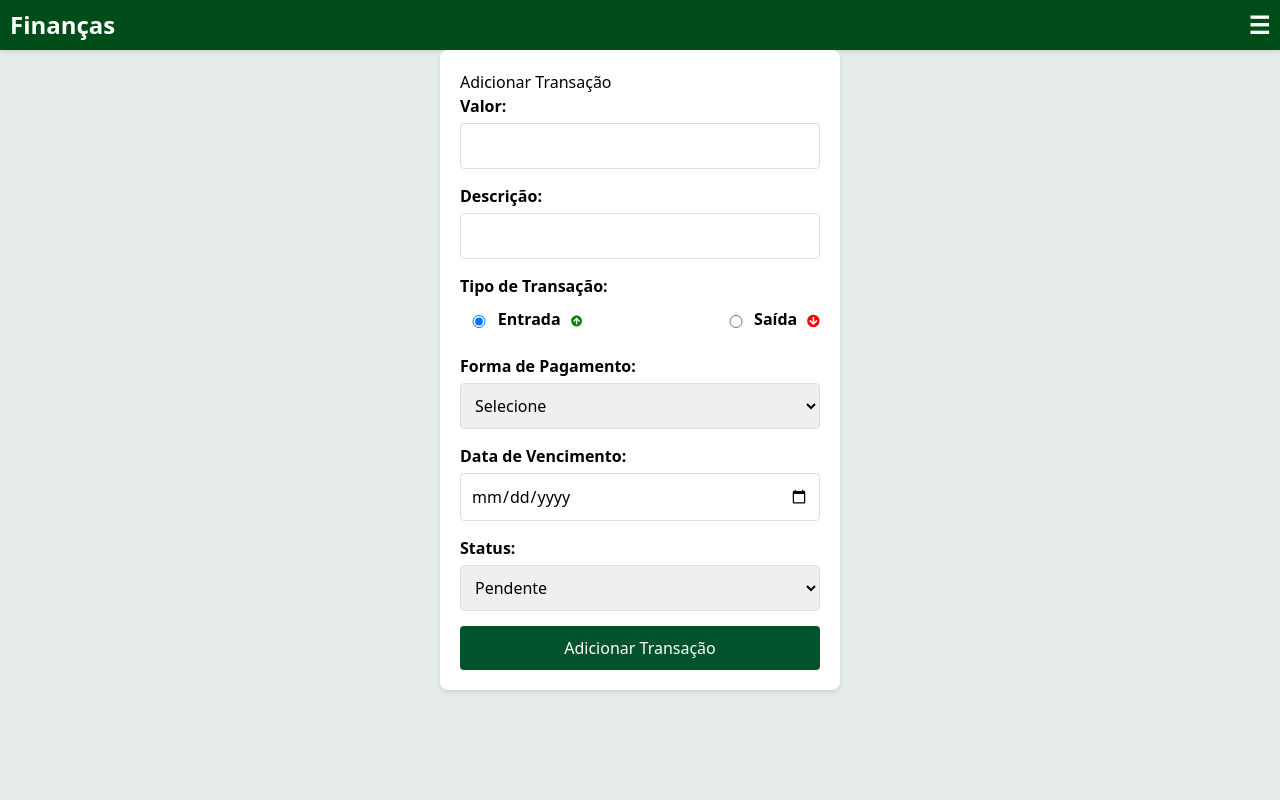
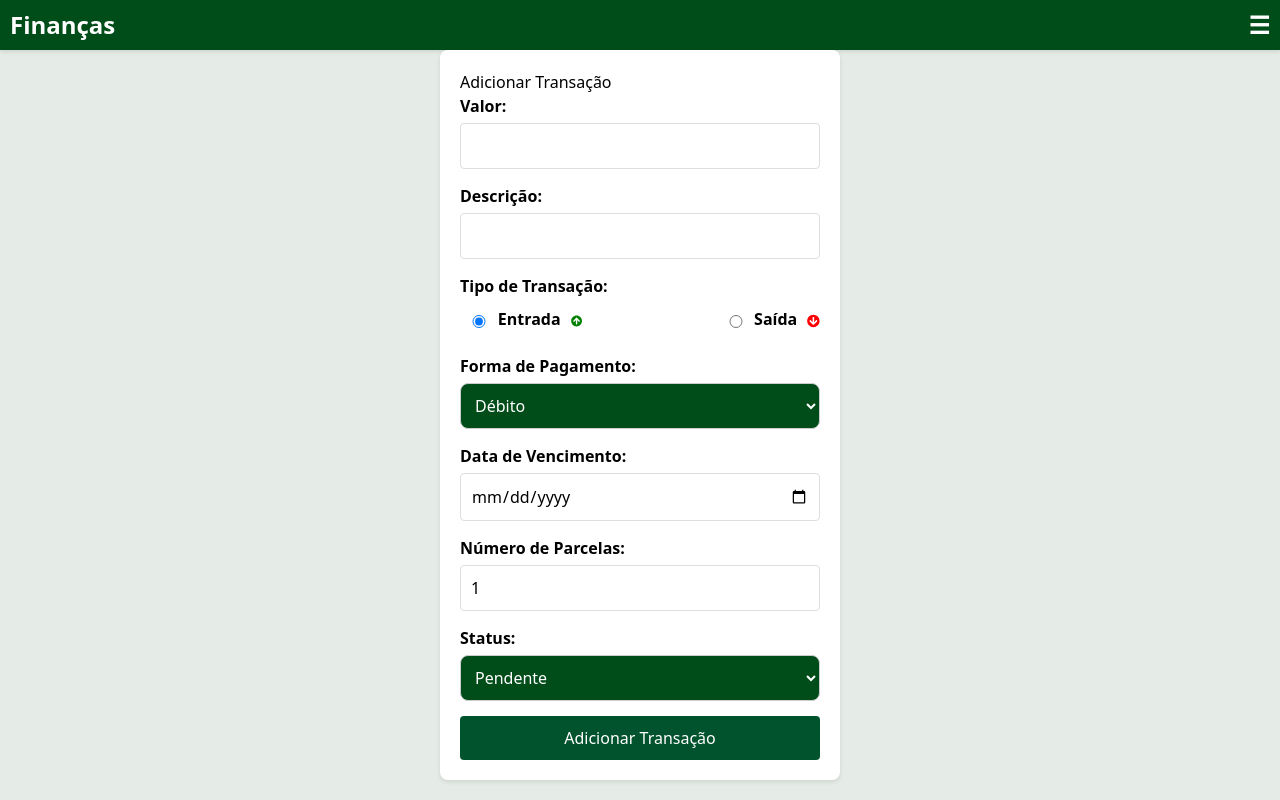
Before and after one commit to fmancebo/FinancasNext, a Next.js app: page /AddTransaction in a window 1280 px wide. Built offline with nearby package versions, Linux system fonts and the light colour scheme; no server answers.

Commit message:
renderizaçao das contas ok!

```diff
--- a/package.json
+++ b/package.json
@@ -10,6 +10,7 @@
   },
   "dependencies": {
     "bcryptjs": "^2.4.3",
+    "date-fns": "^4.1.0",
     "dotenv": "^16.4.5",
     "jsonwebtoken": "^9.0.2",
     "mongoose": "^8.6.1",
--- a/src/app/AddTransaction/page.tsx
+++ b/src/app/AddTransaction/page.tsx
@@ -15,20 +15,18 @@ import {
 } from "./styles";
 
 const AddTransaction = () => {
-  const { data: session } = useSession(); // Obtém a sessão do NextAuth
+  const { data: session } = useSession();
   const [formData, setFormData] = useState({
     valor: "",
     descricao: "",
     tipo: "entrada",
     forma: "",
     dataVencimento: "",
+    parcelas: 1,
     status: "pendente",
   });
   const [error, setError] = useState<string | null>(null);
   const [success, setSuccess] = useState<string | null>(null);
-
-  // Logs para depuração
-  console.log("Sessão do NextAuth:", session);
 
   const handleChange = (
     e: React.ChangeEvent<HTMLInputElement | HTMLSelectElement>
@@ -43,15 +41,11 @@ const AddTransaction = () => {
   const handleSubmit = async (e: React.FormEvent<HTMLFormElement>) => {
     e.preventDefault();
 
-    // Verifica e loga o ID do usuário
     if (!session?.user?.id) {
       console.error("Usuário não está autenticado");
       setError("Usuário não está autenticado");
       return;
     }
-
-    console.log("ID do usuário:", session.user.id);
-    console.log("Dados do formulário:", formData);
 
     try {
       const response = await fetch(`/api/accounts/${session.user.id}`, {
@@ -61,9 +55,6 @@ const AddTransaction = () => {
         },
         body: JSON.stringify(formData),
       });
-
-      // Loga a resposta da API
-      console.log("Resposta da API:", response);
 
       if (!response.ok) {
         const errorText = await response.text();
@@ -83,6 +74,7 @@ const AddTransaction = () => {
         tipo: "entrada",
         forma: "",
         dataVencimento: "",
+        parcelas: 1, // Resetar o número de parcelas
         status: "pendente",
       });
     } catch (error) {
@@ -169,7 +161,6 @@ const AddTransaction = () => {
             onChange={handleChange}
             required
           >
-            <option value="">Selecione</option>
             <option value="debito">Débito</option>
             <option value="credito">Crédito</option>
             <option value="outro">Outro</option>
@@ -184,6 +175,20 @@ const AddTransaction = () => {
             name="dataVencimento"
             value={formData.dataVencimento}
             onChange={handleChange}
+            required
+          />
+        </Field>
+
+        {/* Novo Campo para Parcelas */}
+        <Field>
+          <Label htmlFor="parcelas">Número de Parcelas:</Label>
+          <Input
+            type="number"
+            id="parcelas"
+            name="parcelas"
+            value={formData.parcelas}
+            onChange={handleChange}
+            min="1"
             required
           />
         </Field>
--- a/src/app/AddTransaction/styles.ts
+++ b/src/app/AddTransaction/styles.ts
@@ -30,8 +30,33 @@ export const Input = styled.input`
 export const Select = styled.select`
   width: 100%;
   padding: 10px;
-  border-radius: 4px;
-  border: 1px solid #ddd;
+  border: 1px solid #ccc;
+  border-radius: 8px;
+  font-size: 16px;
+  background-color: #004d1a;
+  color: white;
+  font-weight: 500;
+  cursor: pointer;
+
+  &:focus {
+    outline: none;
+  }
+
+  option {
+    background-color: #004d1a;
+    color: white;
+    font-size: 13px;
+  }
+
+  /* Para evitar o foco no estilo padrão */
+  &:focus-visible {
+    outline: none;
+  }
+
+  /* Efeito de hover nas opções */
+  &:hover {
+    background-color: #00532d; /* Cor de fundo ao passar o mouse */
+  }
 `;
 
 export const RadioGroup = styled.div`
--- a/src/app/Count/page.tsx
+++ b/src/app/Count/page.tsx
@@ -1,6 +1,7 @@
 "use client";
 
-import React, { useState } from "react";
+import React, { useEffect, useState } from "react";
+import { useSession } from "next-auth/react";
 import { MdDelete, MdEdit } from "react-icons/md";
 import { FaArrowCircleUp, FaArrowCircleDown, FaSearch } from "react-icons/fa";
 import {
@@ -18,41 +19,52 @@ import {
 } from "./styles";
 
 interface Conta {
-  id: number;
+  id: string; // Ajuste para string se usar ObjectId do MongoDB
   tipo: "entrada" | "saida";
   valor: number;
   descricao: string;
   forma: string;
   dataVencimento: string;
   status: string;
+  parcelas: number;
 }
 
 const Contas: React.FC = () => {
+  const { data: session } = useSession();
   const [searchTerm, setSearchTerm] = useState("");
   const [sortOrder, setSortOrder] = useState<string | null>(null);
   const [isAscending, setIsAscending] = useState(true);
+  const [contas, setContas] = useState<Conta[]>([]); // Estado para armazenar as contas
 
-  const contas: Conta[] = [
-    {
-      id: 1,
-      tipo: "saida",
-      valor: 500,
-      descricao: "Aluguel",
-      forma: "Débito",
-      dataVencimento: "2024-10-01",
-      status: "Pendente",
-    },
-    {
-      id: 2,
-      tipo: "entrada",
-      valor: 300,
-      descricao: "Salário",
-      forma: "Crédito",
-      dataVencimento: "2024-09-25",
-      status: "Paga",
-    },
-    // Adicione mais contas aqui
-  ];
+  // Função para buscar as contas
+  const fetchContas = async () => {
+    if (!session?.user?.id) {
+      console.error("Usuário não autenticado");
+      return;
+    }
+
+    try {
+      const response = await fetch(`/api/accounts/${session.user.id}`, {
+        method: "GET",
+        headers: {
+          "Content-Type": "application/json",
+        },
+      });
+
+      if (!response.ok) {
+        throw new Error("Erro ao buscar contas");
+      }
+
+      const data = await response.json();
+      setContas(data);
+    } catch (error) {
+      console.error("Erro ao buscar contas:", error);
+    }
+  };
+
+  useEffect(() => {
+    fetchContas();
+  }, [session]); // Chama a função sempre que a sessão muda
 
   const handleSearch = (e: React.ChangeEvent<HTMLInputElement>) => {
     setSearchTerm(e.target.value);
@@ -60,19 +72,19 @@ const Contas: React.FC = () => {
 
   const handleSortChange = (e: React.ChangeEvent<HTMLSelectElement>) => {
     const newSortOrder = e.target.value;
-
-    // Se a nova ordenação for a mesma, inverte a direção
     if (newSortOrder === sortOrder) {
       setIsAscending((prev) => !prev);
     } else {
       setSortOrder(newSortOrder);
-      setIsAscending(true); // Reseta para ascendente
+      setIsAscending(true);
     }
   };
 
   const filteredContas = contas
-    .filter((conta) =>
-      conta.descricao.toLowerCase().includes(searchTerm.toLowerCase())
+    .filter(
+      (conta) =>
+        conta.descricao &&
+        conta.descricao.toLowerCase().includes(searchTerm.toLowerCase())
     )
     .sort((a, b) => {
       if (sortOrder === "vencimento-proximo") {
@@ -109,11 +121,8 @@ const Contas: React.FC = () => {
       }
       return 0; // Sem ordenação
     });
-
   return (
     <PageWrapper>
-      {/* <h2>Suas Contas</h2> */}
-
       <SearchWrapper>
         <SearchInput
           type="text"
@@ -144,6 +153,7 @@ const Contas: React.FC = () => {
               </p>
               <p>Vencimento: {conta.dataVencimento}</p>
               <p>Status: {conta.status}</p>
+              <p>Parcela: {conta.parcelas}</p>
             </div>
 
             <TransactionType tipo={conta.tipo}>
--- a/src/app/Count/styles.ts
+++ b/src/app/Count/styles.ts
@@ -169,6 +169,7 @@ export const DeleteButton = styled.button`
 // Estilo do ícone e texto para o tipo de transação
 export const TransactionType = styled.div<TransactionTypeProps>`
   display: flex;
+  margin-top: 10px;
   align-items: center;
   font-size: 16px;
   color: ${(props) => (props.tipo === "entrada" ? "green" : "red")};
--- a/src/app/api/accounts/[userId]/[accountId]/route.ts
+++ b/src/app/api/accounts/[userId]/[accountId]/route.ts
@@ -14,6 +14,7 @@ interface UpdateAccountData {
   forma?: string;
   dataVencimento?: string;
   status?: string;
+  parcelas?: number;
 }
 
 // Função para manipular a solicitação e chamar o controlador
--- a/src/app/api/accounts/[userId]/route.ts
+++ b/src/app/api/accounts/[userId]/route.ts
@@ -13,11 +13,12 @@ interface AccountRequestData {
   forma?: string;
   dataVencimento?: string;
   status?: string;
+  parcelas?: number;
 }
 
 // Função para manipular a solicitação e chamar o controlador
 async function handleRequest<T>(
-  handler: (userId: string, data?: AccountRequestData) => Promise<T>,
+  handler: (userId: string, data: AccountRequestData) => Promise<T>, // Remova o '?' aqui
   req: NextRequest
 ): Promise<NextResponse> {
   try {
@@ -31,7 +32,8 @@ async function handleRequest<T>(
     }
 
     // Extrair dados do corpo da requisição
-    const data = req.method === "POST" ? await req.json() : undefined;
+    const data: AccountRequestData =
+      req.method === "POST" ? await req.json() : {}; // Mude 'undefined' para um objeto vazio
 
     // Adicionar userId à chamada do controlador
     const result = await handler(userId, data);
--- a/src/models/Account.ts
+++ b/src/models/Account.ts
@@ -5,9 +5,10 @@ interface IConta extends Document {
   valor: number;
   descricao: string;
   tipo: "entrada" | "saida";
-  forma: "debito" | "credito";
+  forma: "debito" | "credito" | "outro";
   dataVencimento?: Date;
   status: "pendente" | "paga" | "vencida";
+  parcelas?: number;
   criadoEm: Date;
 }
 
@@ -45,6 +46,11 @@ const contaSchema = new Schema<IConta>(
       enum: ["pendente", "paga", "vencida"],
       required: false,
     },
+    parcelas: {
+      type: Number,
+      required: false,
+      default: 1,
+    },
   },
   { timestamps: true }
 );
```
Also changed, not shown: src/controllers/accountController.ts (+34 -8 lines), 1 other file (tests, documents, lock files or other folders).
